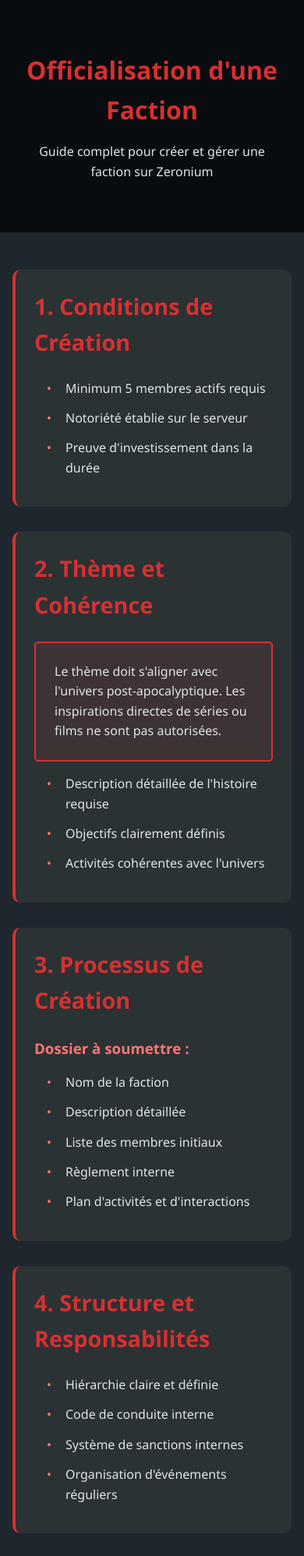
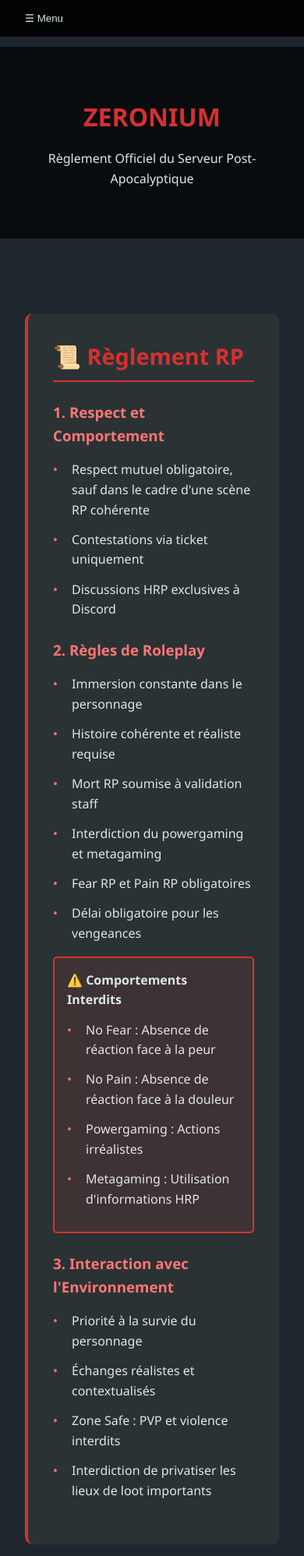
Before and after one commit to AnthoYTB/zeronium, a plain HTML site: page index.html in a window 390 px wide. Shown: the top 1996 px of the page at 78% size. Drawn offline with Linux system fonts and the light colour scheme.

Commit message:
Update index.html

```diff
--- a/index.html
+++ b/index.html
@@ -3,7 +3,7 @@
 <head>
    <meta charset="UTF-8">
    <meta name="viewport" content="width=device-width, initial-scale=1.0">
-    <title>Zeronium - Règlement des Factions</title>
+   <title>Zeronium - Règlements</title>
    <style>
        :root {
            --primary: #d63031;
@@ -23,19 +23,76 @@
            font-family: 'Segoe UI', Tahoma, Geneva, Verdana, sans-serif;
            background: var(--bg-dark);
            color: var(--text-light);
+           padding-top: 60px;
            line-height: 1.6;
        }
 
-        .container {
+       .navbar {
+           position: fixed;
+           top: 0;
+           width: 100%;
+           background: rgba(0, 0, 0, 0.9);
+           backdrop-filter: blur(10px);
+           z-index: 1000;
+       }
+
+       .nav-container {
            max-width: 1200px;
            margin: 0 auto;
-            padding: 2rem;
+           padding: 0 1rem;
+       }
+
+       .nav-menu {
+           display: flex;
+           justify-content: center;
+           list-style: none;
+       }
+
+       .nav-item {
+           position: relative;
+       }
+
+       .nav-link {
+           display: block;
+           padding: 1rem;
+           color: var(--text-light);
+           text-decoration: none;
+           transition: color 0.3s;
+       }
+
+       .nav-link:hover {
+           color: var(--primary);
+       }
+
+       .dropdown {
+           display: none;
+           position: absolute;
+           background: rgba(0, 0, 0, 0.9);
+           min-width: 200px;
+           border-radius: 0 0 5px 5px;
+       }
+
+       .nav-item:hover .dropdown {
+           display: block;
+       }
+
+       .dropdown a {
+           padding: 1rem;
+           display: block;
+           color: var(--text-light);
+           text-decoration: none;
+       }
+
+       .dropdown a:hover {
+           background: var(--primary);
+           color: white;
        }
 
        .header {
            text-align: center;
            padding: 4rem 2rem;
            background: linear-gradient(rgba(0,0,0,0.7), rgba(0,0,0,0.7)), url('/api/placeholder/1920/1080') center/cover;
+           margin-bottom: 2rem;
        }
 
        .header h1 {
@@ -44,7 +101,13 @@
            margin-bottom: 1rem;
        }
 
-        .section {
+       .content {
+           max-width: 1200px;
+           margin: 0 auto;
+           padding: 2rem;
+       }
+
+       .rule-section {
            background: rgba(45, 52, 54, 0.9);
            border-radius: 10px;
            padding: 2rem;
@@ -52,128 +115,165 @@
            border-left: 4px solid var(--primary);
        }
 
-        .section h2 {
-            color: var(--primary);
-            margin-bottom: 1.5rem;
-            font-size: 1.8rem;
+       .alert-box {
+           background: rgba(214, 48, 49, 0.1);
+           border: 2px solid var(--primary);
+           padding: 1rem;
+           margin: 1rem 0;
+           border-radius: 5px;
        }
 
-        .section h3 {
-            color: var(--accent);
-            margin: 1.5rem 0 1rem 0;
+       .rule-title {
+           color: var(--primary);
+           font-size: 1.8rem;
+           margin-bottom: 1.5rem;
+           border-bottom: 2px solid var(--primary);
+           padding-bottom: 0.5rem;
        }
 
-        .section ul {
-            list-style: none;
-            margin-left: 1rem;
+       .sub-section {
+           margin: 1.5rem 0;
        }
 
-        .section li {
+       .sub-section h3 {
+           color: var(--accent);
+           margin-bottom: 1rem;
+       }
+
+       .rule-list {
+           list-style: none;
+       }
+
+       .rule-list li {
            margin: 0.8rem 0;
            padding-left: 1.5rem;
            position: relative;
        }
 
-        .section li:before {
+       .rule-list li:before {
            content: "•";
            color: var(--accent);
            position: absolute;
            left: 0;
        }
 
-        .important {
-            background: rgba(214, 48, 49, 0.1);
-            border: 2px solid var(--primary);
-            padding: 1.5rem;
-            margin: 1rem 0;
-            border-radius: 5px;
+       #menu-toggle {
+           display: none;
        }
 
        @media (max-width: 768px) {
-            .container {
+           .nav-menu {
+               display: none;
+               flex-direction: column;
+           }
+
+           .nav-menu.active {
+               display: flex;
+           }
+
+           #menu-toggle {
+               display: block;
                padding: 1rem;
+               background: none;
+               border: none;
+               color: var(--text-light);
+               cursor: pointer;
+           }
+
+           .dropdown {
+               position: static;
+               background: rgba(0, 0, 0, 0.5);
            }
 
            .header h1 {
                font-size: 2rem;
            }
-
-            .section {
-                padding: 1.5rem;
-            }
        }
    </style>
 </head>
 <body>
+   <nav class="navbar">
+       <div class="nav-container">
+           <button id="menu-toggle">☰ Menu</button>
+           <ul class="nav-menu">
+               <li class="nav-item">
+                   <a href="#hrp" class="nav-link">Règlement HRP</a>
+               </li>
+               <li class="nav-item">
+                   <a href="#rp" class="nav-link">Règlement RP</a>
+               </li>
+               <li class="nav-item">
+                   <a href="#factions" class="nav-link">Factions ▼</a>
+                   <div class="dropdown">
+                       <a href="#officialisation">Officialisation</a>
+                       <a href="#reglement-faction">Règlement Faction</a>
+                   </div>
+               </li>
+           </ul>
+       </div>
+   </nav>
+
    <div class="header">
-        <h1>Officialisation d'une Faction</h1>
-        <p>Guide complet pour créer et gérer une faction sur Zeronium</p>
+       <h1>ZERONIUM</h1>
+       <p>Règlement Officiel du Serveur Post-Apocalyptique</p>
    </div>
 
-    <div class="container">
-        <div class="section">
-            <h2>1. Conditions de Création</h2>
-            <ul>
-                <li>Minimum 5 membres actifs requis</li>
-                <li>Notoriété établie sur le serveur</li>
-                <li>Preuve d'investissement dans la durée</li>
+   <div class="content">
+       <!-- Section RP -->
+       <div class="rule-section" id="rp">
+           <h1 class="rule-title">📜 Règlement RP</h1>
+
+           <div class="sub-section">
+               <h3>1. Respect et Comportement</h3>
+               <ul class="rule-list">
+                   <li>Respect mutuel obligatoire, sauf dans le cadre d'une scène RP cohérente</li>
+                   <li>Contestations via ticket uniquement</li>
+                   <li>Discussions HRP exclusives à Discord</li>
                </ul>
            </div>
 
-        <div class="section">
-            <h2>2. Thème et Cohérence</h2>
-            <div class="important">
-                <p>Le thème doit s'aligner avec l'univers post-apocalyptique. Les inspirations directes de séries ou films ne sont pas autorisées.</p>
-            </div>
-            <ul>
-                <li>Description détaillée de l'histoire requise</li>
-                <li>Objectifs clairement définis</li>
-                <li>Activités cohérentes avec l'univers</li>
+           <div class="sub-section">
+               <h3>2. Règles de Roleplay</h3>
+               <ul class="rule-list">
+                   <li>Immersion constante dans le personnage</li>
+                   <li>Histoire cohérente et réaliste requise</li>
+                   <li>Mort RP soumise à validation staff</li>
+                   <li>Interdiction du powergaming et metagaming</li>
+                   <li>Fear RP et Pain RP obligatoires</li>
+                   <li>Délai obligatoire pour les vengeances</li>
                </ul>
-        </div>
 
-        <div class="section">
-            <h2>3. Processus de Création</h2>
-            <h3>Dossier à soumettre :</h3>
-            <ul>
-                <li>Nom de la faction</li>
-                <li>Description détaillée</li>
-                <li>Liste des membres initiaux</li>
-                <li>Règlement interne</li>
-                <li>Plan d'activités et d'interactions</li>
-            </ul>
-        </div>
-
-        <div class="section">
-            <h2>4. Structure et Responsabilités</h2>
-            <ul>
-                <li>Hiérarchie claire et définie</li>
-                <li>Code de conduite interne</li>
-                <li>Système de sanctions internes</li>
-                <li>Organisation d'événements réguliers</li>
-            </ul>
-        </div>
-
-        <div class="section">
-            <h2>5. Surveillance et Sanctions</h2>
-            <div class="important">
-                <h3>Sanctions possibles :</h3>
-                <ul>
-                    <li>Avertissements</li>
-                    <li>Suspension temporaire</li>
-                    <li>Dissolution en cas de récidive</li>
+               <div class="alert-box">
+                   <h4>⚠️ Comportements Interdits</h4>
+                   <ul class="rule-list">
+                       <li>No Fear : Absence de réaction face à la peur</li>
+                       <li>No Pain : Absence de réaction face à la douleur</li>
+                       <li>Powergaming : Actions irréalistes</li>
+                       <li>Metagaming : Utilisation d'informations HRP</li>
                    </ul>
                </div>
            </div>
 
-        <div class="section">
-            <h2>6. Dissolution</h2>
-            <ul>
-                <li>Notification obligatoire à l'administration</li>
-                <li>Justification détaillée requise</li>
-                <li>Redistribution des ressources</li>
+           <div class="sub-section">
+               <h3>3. Interaction avec l'Environnement</h3>
+               <ul class="rule-list">
+                   <li>Priorité à la survie du personnage</li>
+                   <li>Échanges réalistes et contextualisés</li>
+                   <li>Zone Safe : PVP et violence interdits</li>
+                   <li>Interdiction de privatiser les lieux de loot importants</li>
                </ul>
            </div>
        </div>
+
+       <!-- [Section HRP sera ajoutée ici] -->
+
+       <!-- [Section Factions sera ajoutée ici] -->
+   </div>
+
+   <script>
+       document.getElementById('menu-toggle').addEventListener('click', function() {
+           document.querySelector('.nav-menu').classList.toggle('active');
+       });
+   </script>
 </body>
 </html>
```
Lines whose indentation alone changed are shown as unchanged.
